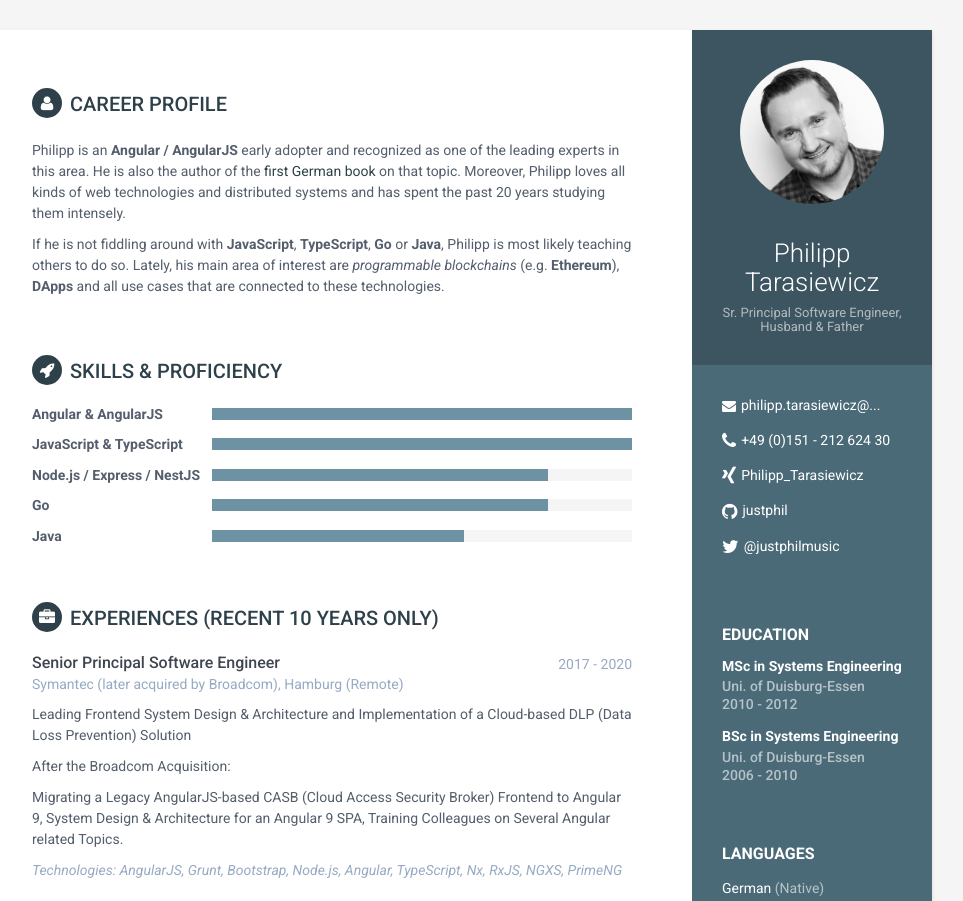
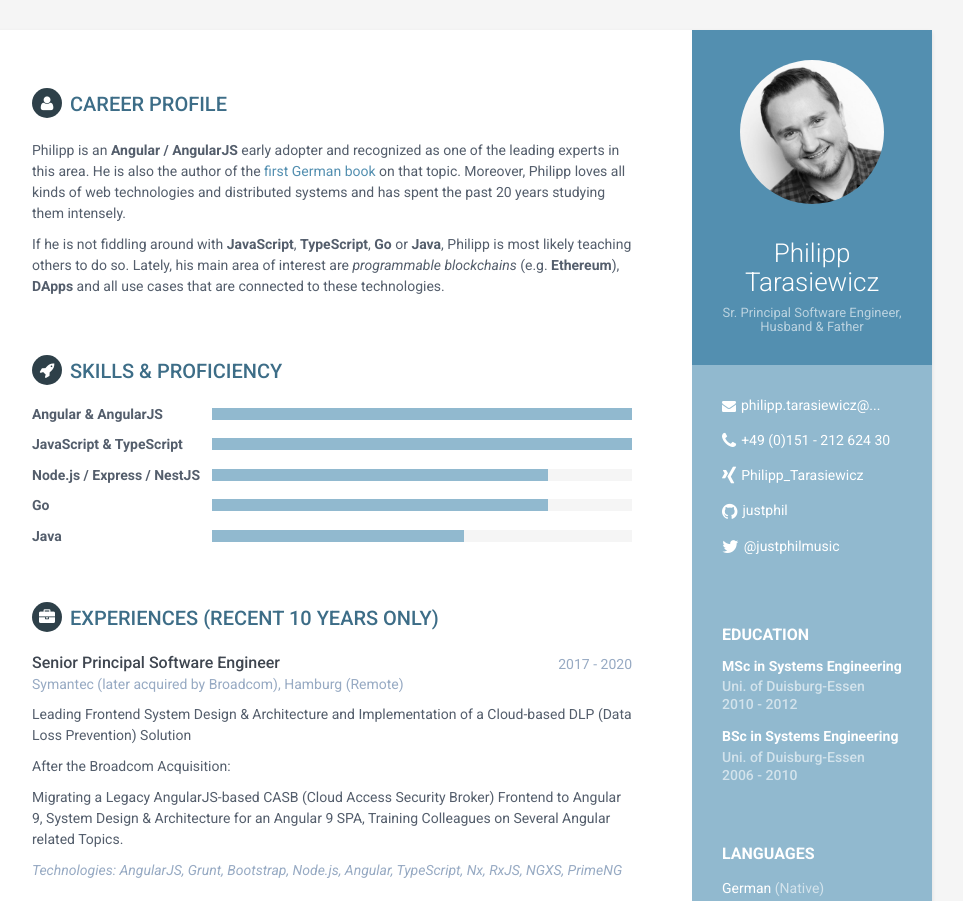
Before and after one commit to justphil/justphil.github.io, a plain HTML site: page index.html in a window 1280 px wide. Shown: the top 901 px of the page, without its empty margins (188-1151 px from the left). Drawn offline with Linux system fonts and the light colour scheme.

Commit message:
update color to light blue

```diff
--- a/assets/css/styles-6.css
+++ b/assets/css/styles-6.css
@@ -26,7 +26,7 @@ h6 {
   font-weight: 700;
 }
 a {
-  color: #2e4049;
+  color: #538FB0;
   -webkit-transition: all 0.4s ease-in-out;
   -moz-transition: all 0.4s ease-in-out;
   -ms-transition: all 0.4s ease-in-out;
@@ -43,7 +43,7 @@ p {
   line-height: 1.5;
 }
 .wrapper {
-  background: #4B6A78;
+  background: #91b9cf;
   max-width: 960px;
   margin: 0 auto;
   position: relative;
@@ -52,7 +52,7 @@ p {
   box-shadow: 0px 2px 4px rgba(0, 0, 0, 0.1);
 }
 .sidebar-wrapper {
-  background: #4B6A78;
+  background: #91b9cf;
   position: absolute;
   right: 0;
   width: 240px;
@@ -65,7 +65,7 @@ p {
 }
 .sidebar-wrapper .profile-container {
   padding: 30px;
-  background: rgba(0, 0, 0, 0.2);
+  background: #538FB0;
   text-align: center;
   color: #fff;
 }
@@ -162,7 +162,7 @@ p {
   text-transform: uppercase;
   font-size: 20px;
   font-weight: 500;
-  color: #2e4049;
+  color: #3D6D87;
   position: relative;
   margin-top: 0;
   margin-bottom: 20px;
@@ -244,7 +244,7 @@ p {
 }
 .skillset .level-bar-inner {
   height: 12px;
-  background: #6c92a3 !important;
+  background: #91b9cf !important;
 }
 .footer {
   padding: 30px;
--- a/index.html
+++ b/index.html
@@ -32,7 +32,6 @@ if (!doNotTrack) {
 	ga('create', 'UA-XXXXXXX-Y', 'auto');
 
 	ga('send', 'pageview');
-
 }
 </script>
 <script async src='https://www.google-analytics.com/analytics.js'></script>
@@ -311,7 +310,7 @@ if (!doNotTrack) {
         <div class="text-center">
 
                 <small class="copyright">Designed with <i class="fa fa-heart"></i> by <a href="http://themes.3rdwavemedia.com" target="_blank">Xiaoying Riley</a> for developers</small><br>
-				<small class="copyright">2020 &copy; Ported for Hugo by <a href="https://github.com/aerohub" target="_blank">Pavel Kanyshev</a></small>
+				<small class="copyright">2021 &copy; Ported for Hugo by <a href="https://github.com/aerohub" target="_blank">Pavel Kanyshev</a></small>
         </div>
     </footer>
 
```
